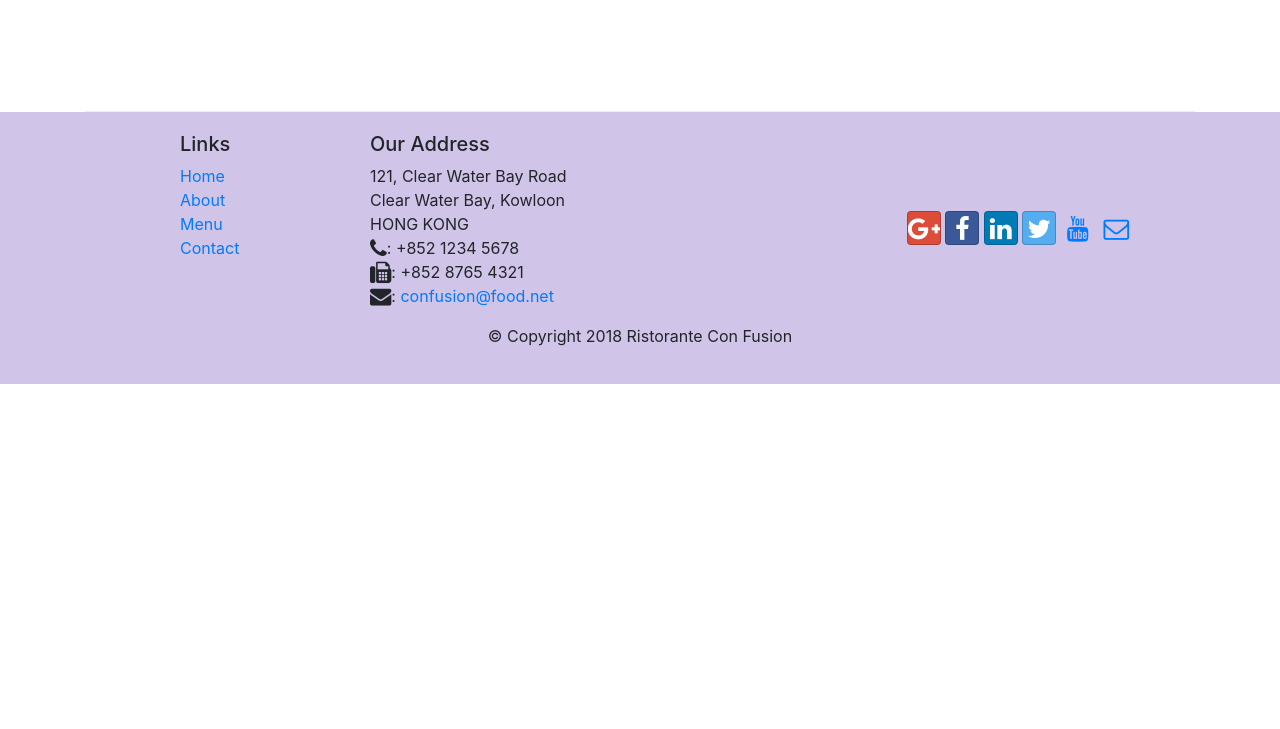
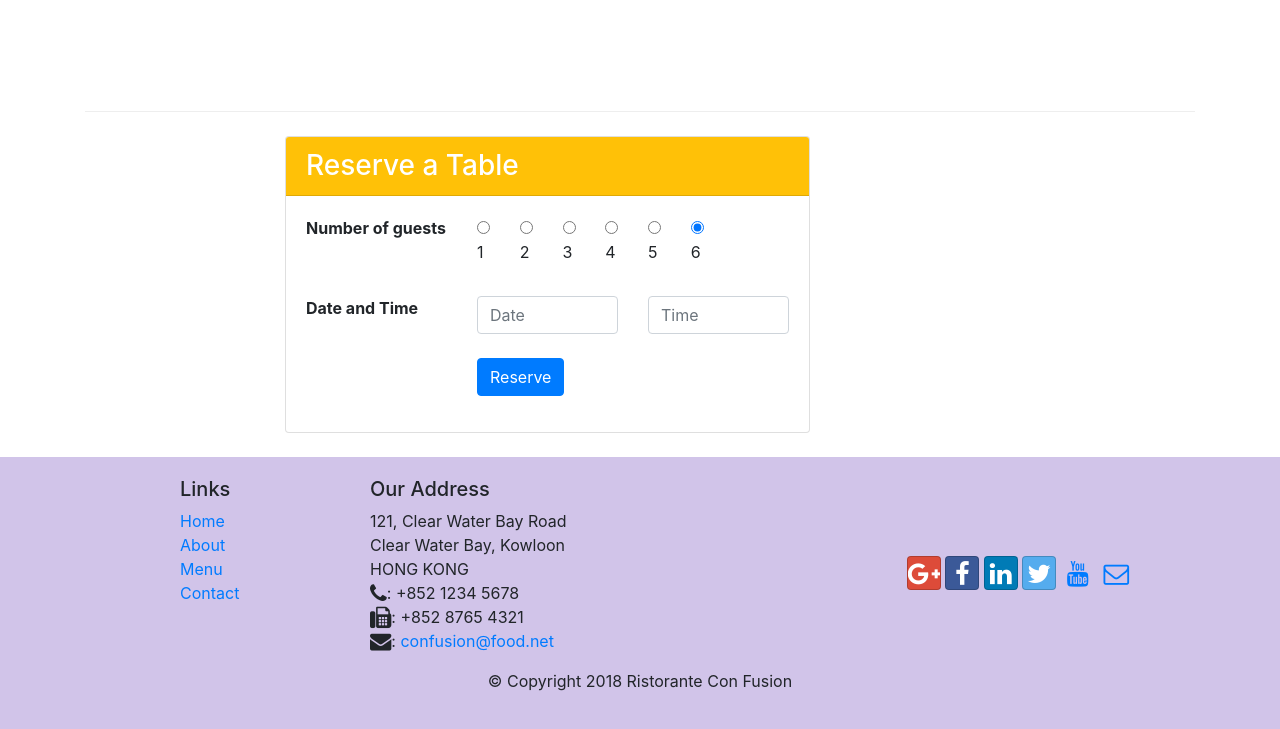
Before and after one commit to Mohammad-Shahbaz/Coursera_bootStrap, a website: page index.html in a window 1280 px wide. Shown: the part 1372-2101 px from the top of the page. Before the commit the page ends 1756 px from the top, so only its background shows below. Drawn offline with nearby package versions, Linux system fonts and the light colour scheme.

Commit message:
Assignment 2

```diff
--- a/index.html
+++ b/index.html
@@ -47,8 +47,11 @@
                     <p>We take inspiration from the World's best cuisines, and create a unique fusion experience. Our
                         lipsmacking creations will tickle your culinary senses!</p>
                 </div>
-                <div class="col-12 col-sm align-self-center">
+                <div class="col-3 col-sm align-self-center">
                     <img src="img/logo.png" class="img-fluid">
+                </div>
+                <div class="col-3 align-self-center ">
+                    <button class="btn btn-warning mt-5 ml-5" onclick="window.location='#reserve'; event.stopImmediatePropagation()">Reserve Table</button>
                 </div>
             </div>
         </div>
@@ -61,12 +64,14 @@
             </div>
             <div class="col col-sm order-sm-first col-md">
                 <div class="media">
-                    <img class="d-flex mr-3 img-thumbnail align-self-center"
-                    src="img/uthappizza.png" alt="uthappizza">
+                    <img class="d-flex mr-3 img-thumbnail align-self-center" src="img/uthappizza.png" alt="uthappizza">
                     <div class="media-body">
-                        <h2 class="mt-0">Uthappizza<span class="badge badge-danger ml-1">Hot</span><span class="badge badge-pill badge-secondary ml-1">Rs420</span></h2>
-                        <p class="d-none d-sm-block">A unique combination of Indian Uthappam (pancake) and Italian pizza, topped
-                            with Cerignola olives, ripe vine cherry tomatoes, Vidalia onion, Guntur chillies and Buffalo Paneer.
+                        <h2 class="mt-0">Uthappizza<span class="badge badge-danger ml-1">Hot</span><span
+                                class="badge badge-pill badge-secondary ml-1">Rs420</span></h2>
+                        <p class="d-none d-sm-block">A unique combination of Indian Uthappam (pancake) and Italian
+                            pizza, topped
+                            with Cerignola olives, ripe vine cherry tomatoes, Vidalia onion, Guntur chillies and Buffalo
+                            Paneer.
                         </p>
                     </div>
                 </div>
@@ -80,11 +85,12 @@
                 <h3>This Month's Promotions</h3>
             </div>
             <div class="col col-sm col-md">
-                <h2>Weekend Grand Buffet</h2>
+                <h2>Weekend Grand Buffet<span class="badge badge-danger ml-1">New</span></h2>
                 <p class="d-none d-sm-block">Featuring mouthwatering combinations with a choice of five different
                     salads, six enticing appetizers, six main entrees and five choicest desserts. Free flowing bubbly
                     and soft drinks. All for just $19.99 per person </p>
             </div>
+            <img class="d-flex mr-3 img-thumbnail align-self-center" src="img/buffet.png" alt="alberto">
         </div>
 
         <div class="row row-content align-items-center">
@@ -93,19 +99,71 @@
             </div>
             <div class="col col-sm order-sm-first col-md">
                 <div class="media">
-                    <img class="d-flex mr-3 img-thumbnail align-self-center"
-                    src="img/alberto.png" alt="alberto">
+                    <img class="d-flex mr-3 img-thumbnail align-self-center" src="img/alberto.png" alt="alberto">
                     <div class="media-body">
                         <h2 class="mt-0">Alberto Somayya</h2>
                         <h4>Executive Chef</h4>
-                        <p class="d-none d-sm-block">Award winning three-star Michelin chef with wide International experience
-                            having worked closely with whos-who in the culinary world, he specializes in creating mouthwatering
+                        <p class="d-none d-sm-block">Award winning three-star Michelin chef with wide International
+                            experience
+                            having worked closely with whos-who in the culinary world, he specializes in creating
+                            mouthwatering
                             Indo-Italian fusion experiences. </p>
                     </div>
                 </div>
 
             </div>
         </div>
+        <div class="col-12 col-sm-6 offset-2 mt-4 mb-4" id="reserve">
+            <div class="card">
+                <h3 class="card-header bg-warning text-white">Reserve a Table</h3>
+                <div class="card-body">
+                    <dl class="row">
+                        <dt class="col-4"><label>Number of guests</label></dt>
+                        <dd class="col-1"><label class="radio-inline"><input type="radio" name="optradio" checked>1</label></dd>
+                        <dd class="col-1"><label class="radio-inline"><input type="radio" name="optradio" checked>2</label></dd>
+                        <dd class="col-1"><label class="radio-inline"><input type="radio" name="optradio" checked>3</label></dd>
+                        <dd class="col-1"><label class="radio-inline"><input type="radio" name="optradio" checked>4</label></dd>
+                        <dd class="col-1"><label class="radio-inline"><input type="radio" name="optradio" checked>5</label></dd>
+                        <dd class="col-1"><label class="radio-inline"><input type="radio" name="optradio" checked>6</label></dd>
+                    </dl>
+
+                    <dl class="row">
+                        <dt class="col-4"><label>Date and Time</label></dt>
+                        <div class="col-4">
+                            <input class="form-control" id="date" placeholder="Date"
+                                name="date">
+                        </div>
+                        <div class="col-4">
+                            <input class="form-control" id="time" placeholder="Time"
+                                name="time">
+                        </div>
+                        <div class="col-4 offset-4 mt-4">
+                            <button class="btn btn-primary" id="time"
+                                name="reserve">Reserve</button>
+                        </div>
+                    </dl>
+                </div>
+            </div>
+        </div>
+        <!-- <div class="row">
+            <div class="col-6 col-sm-6 offset-2">
+                <div class="card">
+                    <h3 class="card-header bg-warning text-white">Reserve a Table</h3>
+                    <div class="card-body ">
+                        <dl class="row">
+                            <dt class="col-4 col-sm-6">Number of Guests</dt>
+                            <dd ></dd>
+                            <dd ><label class="radio-inline"><input type="radio" name="optradio">2</label></dd>
+                            <dd ><label class="radio-inline"><input type="radio" name="optradio">3</label></dd>
+                            <dd ><label class="radio-inline"><input type="radio" name="optradio">4</label></dd>
+                            <dd ><label class="radio-inline"><input type="radio" name="optradio">5</label></dd>
+                            <dd ><label class="radio-inline"><input type="radio" name="optradio">6</label></dd>
+                        </dl>
+                    </div>
+                </div>
+            </div>
+
+        </div> -->
     </div>
 
     <footer class="footer">
```
